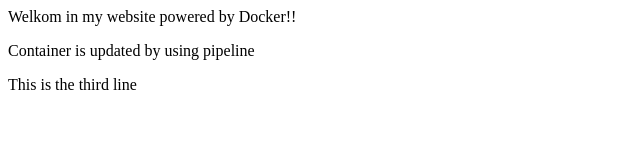
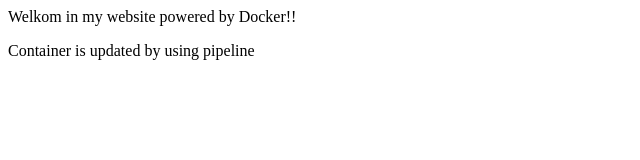
Before and after one commit to Theolansink/container, a plain HTML site: page index.html in a window 1280 px wide. Shown: the whole page, without its empty margins (0-640 px from the left). Drawn offline with Linux system fonts and the light colour scheme.

Commit message:
third line deleted

```diff
--- a/index.html
+++ b/index.html
@@ -2,6 +2,5 @@
     <BODY>
         <p>Welkom in my website powered by Docker!!</p>
         <p> Container is updated by using pipeline </p>
-        <p> This is the third line </p>
     </BODY>
 </HTML>
```
